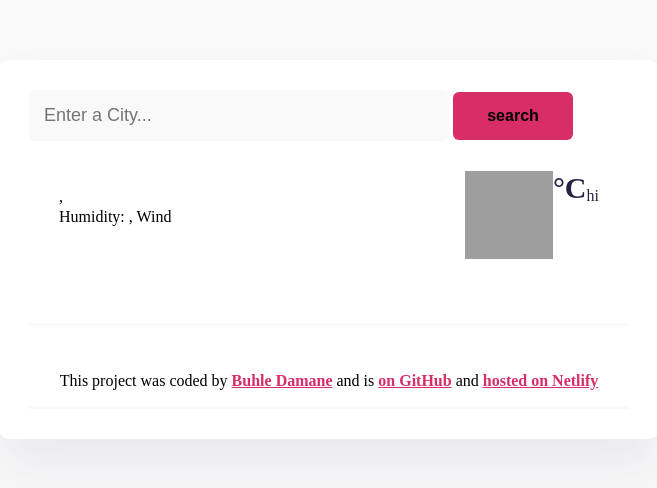
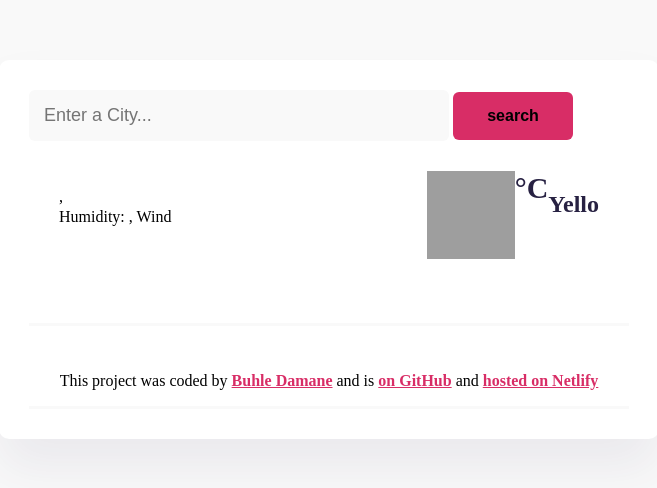
Before and after one commit to BuhleDamane/My-WeatherApp, a plain HTML site: page index.html in a window 1280 px wide. Shown: the whole page, without its empty margins (311-968 px from the left). Drawn offline with nearby package versions, Linux system fonts and the light colour scheme; no server answers; grey boxes are pictures that could not be loaded.

Commit message:
updated html

```diff
--- a/index.html
+++ b/index.html
@@ -32,9 +32,10 @@
             </div>
             <div class="weather-app-temperature-number" id="temperature"></div>
             <div class="weather-app-unit">°C</div>
-            <p>
-                hi
-            </p>
+            <br/>
+            <h2>
+                Yello
+            </h2>
         </div>
 
     </div>
```
